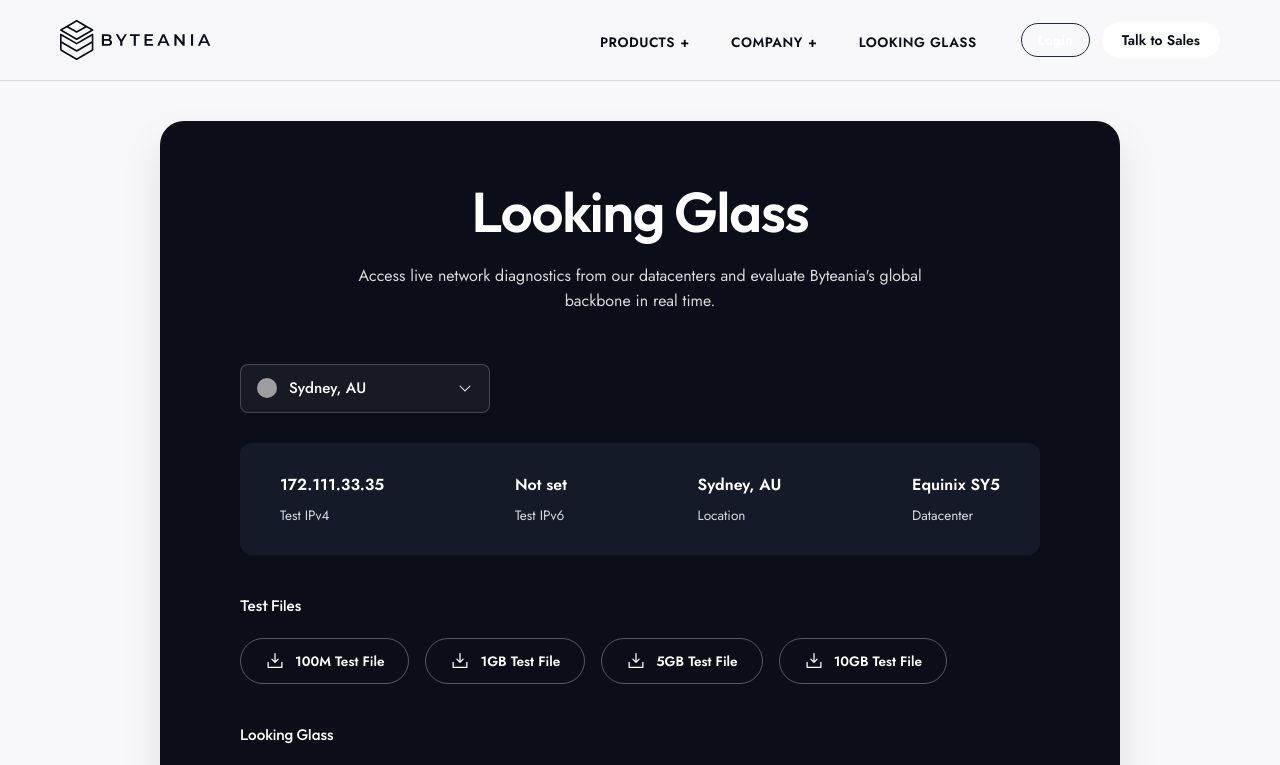
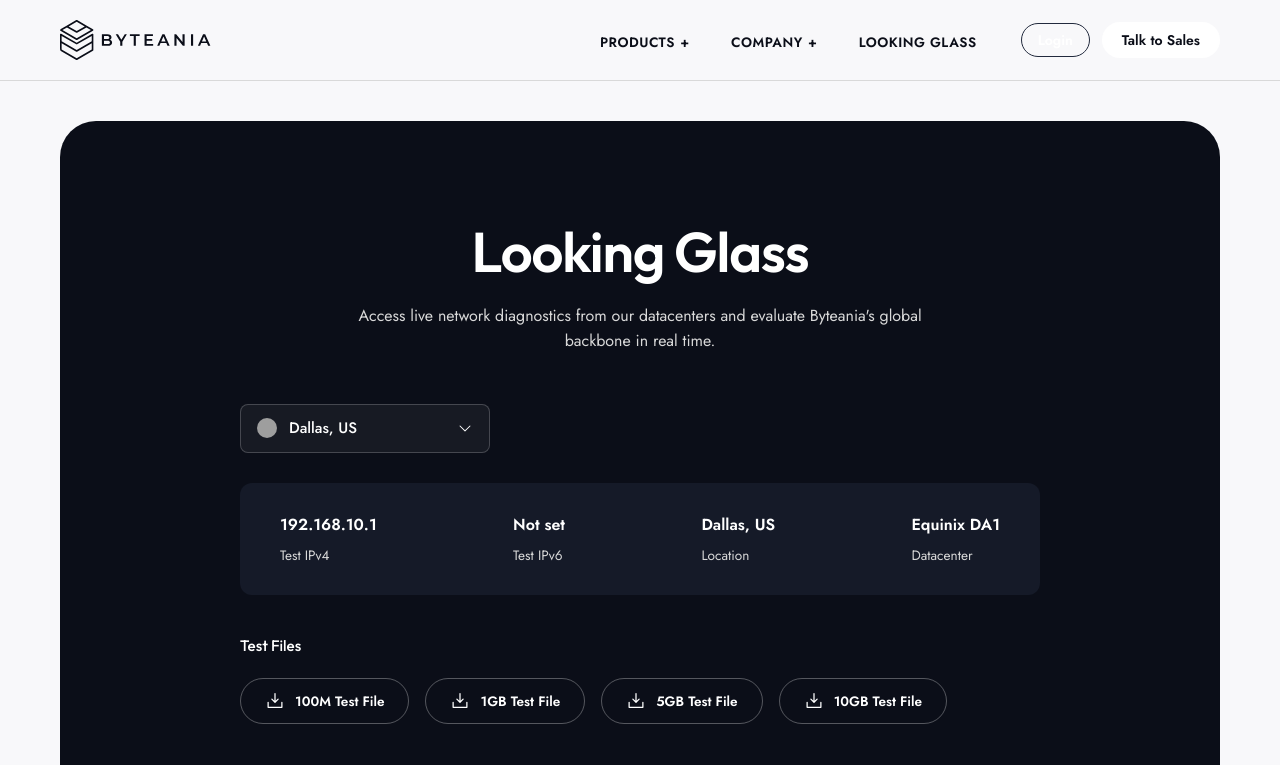
Before and after one commit to souiiii/Bytenia, a React (Vite) app: page /looking-glass in a window 1280 px wide. Shown: the top 765 px of the page. Built offline with nearby package versions, Linux system fonts and the light colour scheme; grey boxes are pictures that could not be loaded; what react-world-flags would draw is missing.

Commit message:
feat: implement Looking Glass page with datacenter selection and network diagnostics tools

```diff
--- a/src/pages/LookingGlassPage.css
+++ b/src/pages/LookingGlassPage.css
@@ -4,16 +4,15 @@
 }
 
 .lg-container {
-  max-width: 1000px; /* Same max width constraint as other top-level pages */
   width: 100%;
 }
 
 .lg-card {
   background-color: var(--bg-dark);
-  border-radius: var(--border-radius-lg);
-  padding: 60px;
+  border-radius: 36px;
+  padding: 100px 40px;
   color: var(--text-light);
-  box-shadow: 0 20px 40px rgba(0,0,0,0.1);
+  box-shadow: none;
   margin: 0 auto;
 }
 
--- a/src/pages/LookingGlassPage.jsx
+++ b/src/pages/LookingGlassPage.jsx
@@ -4,10 +4,13 @@ import Footer from '../components/Footer/Footer';
 import './LookingGlassPage.css';
 
 const datacenters = [
-  { id: 'syd', name: 'Sydney, AU', location: 'Sydney, AU', datacenter: 'Equinix SY5', ipv4: '172.111.33.35', ipv6: 'Not set', flag: 'au' },
-  { id: 'fra', name: 'Frankfurt, DE', location: 'Frankfurt, DE', datacenter: 'Equinix FR5', ipv4: '185.12.33.1', ipv6: '2a01:4f8::1', flag: 'de' },
-  { id: 'nyc', name: 'New York, US', location: 'New York, US', datacenter: 'Equinix NY4', ipv4: '192.168.1.1', ipv6: 'Not set', flag: 'us' },
-  { id: 'dxb', name: 'Dubai, UAE', location: 'Dubai, UAE', datacenter: 'DXB1', ipv4: '10.0.0.1', ipv6: 'Not set', flag: 'ae' }
+  { id: 'dallas', name: 'Dallas, US', location: 'Dallas, US', datacenter: 'Equinix DA1', ipv4: '192.168.10.1', ipv6: 'Not set', flag: 'us' },
+  { id: 'chicago', name: 'Chicago, US', location: 'Chicago, US', datacenter: 'Equinix CH1', ipv4: '192.168.20.1', ipv6: 'Not set', flag: 'us' },
+  { id: 'miami', name: 'Miami, US', location: 'Miami, US', datacenter: 'Equinix MI1', ipv4: '192.168.30.1', ipv6: 'Not set', flag: 'us' },
+  { id: 'london', name: 'London, UK', location: 'London, UK', datacenter: 'Equinix LD1', ipv4: '185.15.15.1', ipv6: 'Not set', flag: 'gb' },
+  { id: 'amsterdam', name: 'Amsterdam, NL', location: 'Amsterdam, NL', datacenter: 'Equinix AM1', ipv4: '185.10.10.1', ipv6: '2a01::1', flag: 'nl' },
+  { id: 'frankfurt', name: 'Frankfurt, DE', location: 'Frankfurt, DE', datacenter: 'Equinix FR5', ipv4: '185.12.33.1', ipv6: '2a01:4f8::1', flag: 'de' },
+  { id: 'sydney', name: 'Sydney, AU', location: 'Sydney, AU', datacenter: 'Equinix SY5', ipv4: '172.111.33.35', ipv6: 'Not set', flag: 'au' }
 ];
 
 const LookingGlassPage = () => {
```
